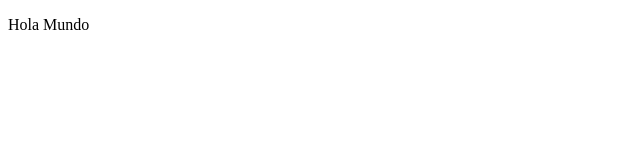
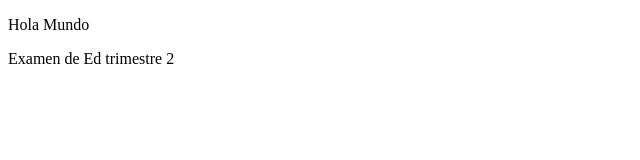
Before and after one commit to LikeMike13/RepositorioExamen, a plain HTML site: page index.html in a window 1280 px wide. Shown: the whole page, without its empty margins (0-640 px from the left). Drawn offline with Linux system fonts and the light colour scheme.

Commit message:
Tercera Version

```diff
--- a/index.html
+++ b/index.html
@@ -7,5 +7,6 @@
 </head>
 <body>
 <p>Hola Mundo</p>
+<p>Examen de Ed trimestre 2</p>
 </body>
 </hmtl>
```
